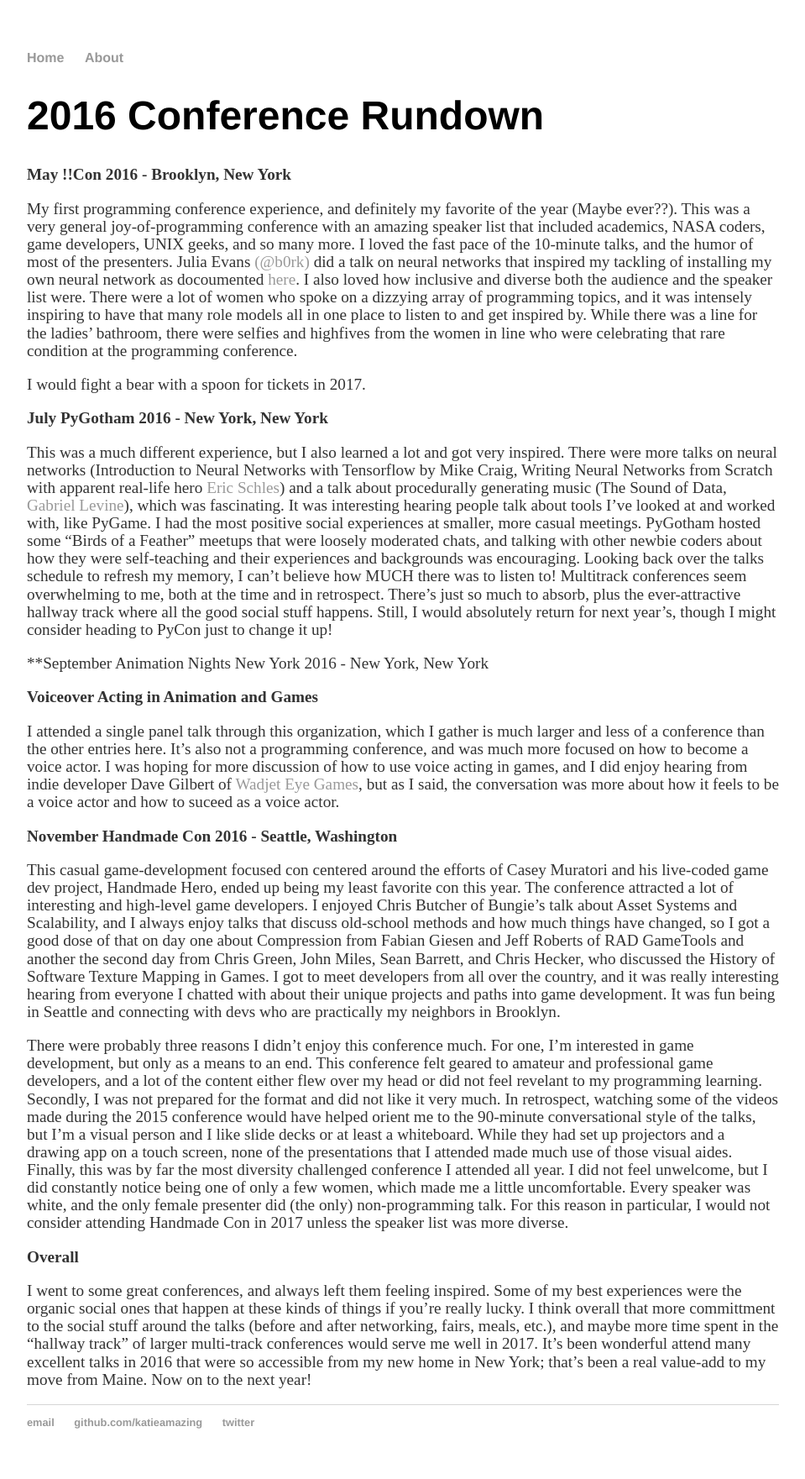
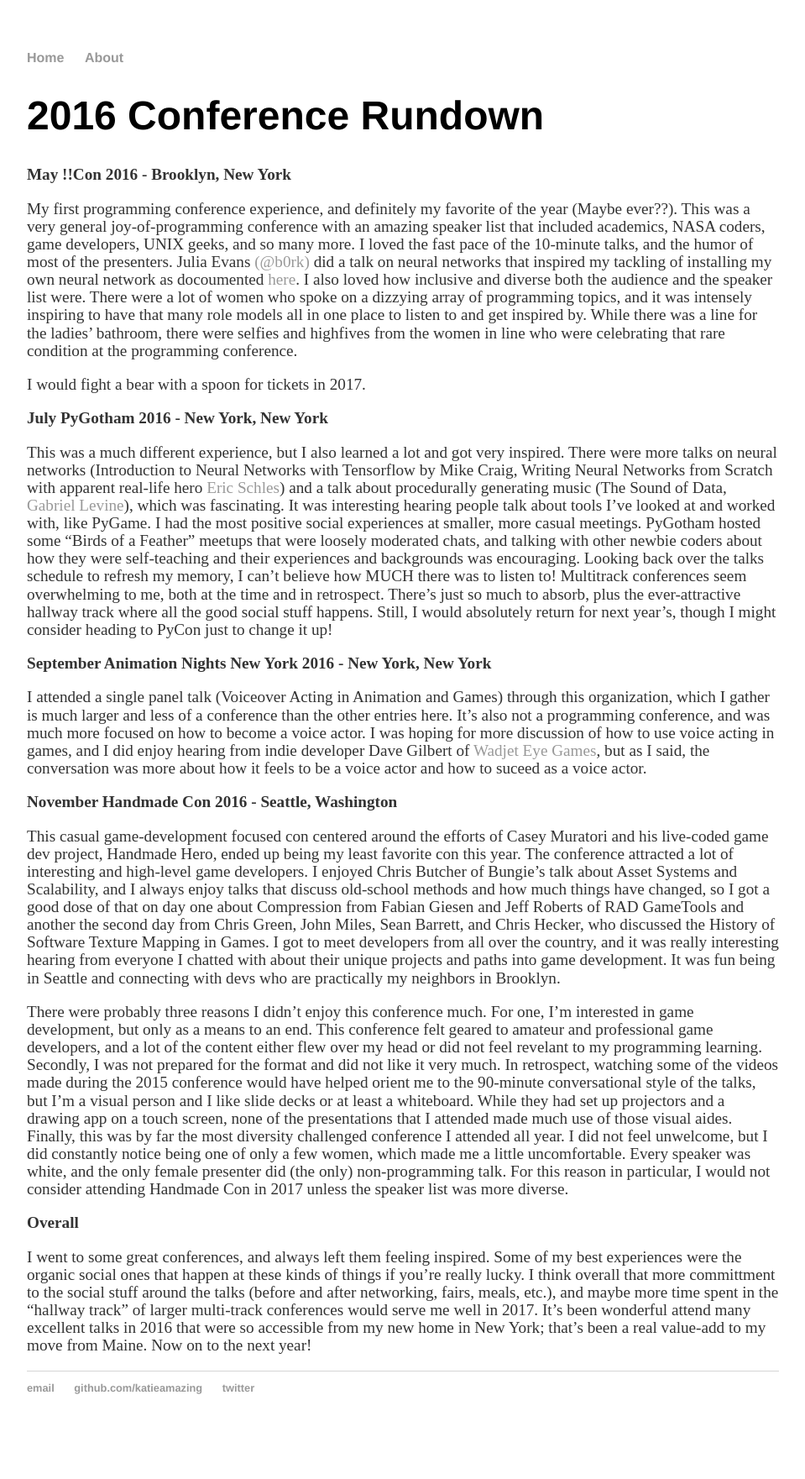
Before and after one commit to katieamazing/katieamazing.github.io, a Jekyll site: the page built from _posts/2016-12-20-conference-rundown-2016.md, in a window 1280 px wide. Shown: the whole page at 84% size, without its empty margins (160-1119 px from the left). Built offline with Jekyll 4.4.1, drawn with Linux system fonts in a browser that asks for light colours; after the commit the page ends 1720 px from its top, so only the background shows below that.

```diff
--- a/_posts/2016-12-20-conference-rundown-2016.md
+++ b/_posts/2016-12-20-conference-rundown-2016.md
@@ -3,6 +3,7 @@ layout: post
 title: "2016 Conference Rundown"
 date: 2016-12-20
 ---
+
 **May
 !!Con 2016 - Brooklyn, New York**
 
@@ -10,17 +11,18 @@ My first programming conference experience, and definitely my favorite of the ye
 
 I would fight a bear with a spoon for tickets in 2017.
 
+
 **July
 PyGotham 2016 - New York, New York**
 
 This was a much different experience, but I also learned a lot and got very inspired. There were more talks on neural networks (Introduction to Neural Networks with Tensorflow by Mike Craig, Writing Neural Networks from Scratch with apparent real-life hero [Eric Schles](https://twitter.com/EricSchles)) and a talk about procedurally generating music (The Sound of Data, [Gabriel Levine](https://twitter.com/gabehounds)), which was fascinating. It was interesting hearing people talk about tools I've looked at and worked with, like PyGame. I had the most positive social experiences at smaller, more casual meetings. PyGotham hosted some "Birds of a Feather" meetups that were loosely moderated chats, and talking with other newbie coders about how they were self-teaching and their experiences and backgrounds was encouraging. Looking back over the talks schedule to refresh my memory, I can't believe how MUCH there was to listen to! Multitrack conferences seem overwhelming to me, both at the time and in retrospect. There's just so much to absorb, plus the ever-attractive hallway track where all the good social stuff happens. Still, I would absolutely return for next year's, though I might consider heading to PyCon just to change it up!
 
+
 **September
-Animation Nights New York 2016 - New York, New York
+Animation Nights New York 2016 - New York, New York**
 
-**Voiceover Acting in Animation and Games**
+I attended a single panel talk (Voiceover Acting in Animation and Games) through this organization, which I gather is much larger and less of a conference than the other entries here. It's also not a programming conference, and was much more focused on how to become a voice actor. I was hoping for more discussion of how to use voice acting in games, and I did enjoy hearing from indie developer Dave Gilbert of [Wadjet Eye Games](http://www.wadjeteyegames.com/), but as I said, the conversation was more about how it feels to be a voice actor and how to suceed as a voice actor.
 
-I attended a single panel talk through this organization, which I gather is much larger and less of a conference than the other entries here. It's also not a programming conference, and was much more focused on how to become a voice actor. I was hoping for more discussion of how to use voice acting in games, and I did enjoy hearing from indie developer Dave Gilbert of [Wadjet Eye Games](http://www.wadjeteyegames.com/), but as I said, the conversation was more about how it feels to be a voice actor and how to suceed as a voice actor.
 
 **November
 Handmade Con 2016 - Seattle, Washington**
```
